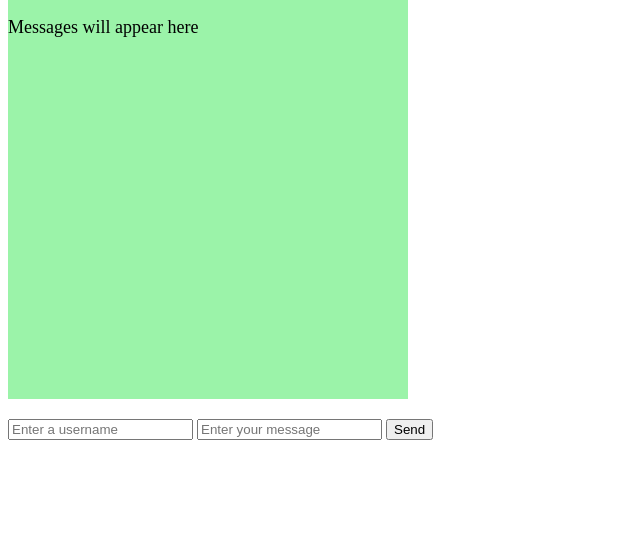
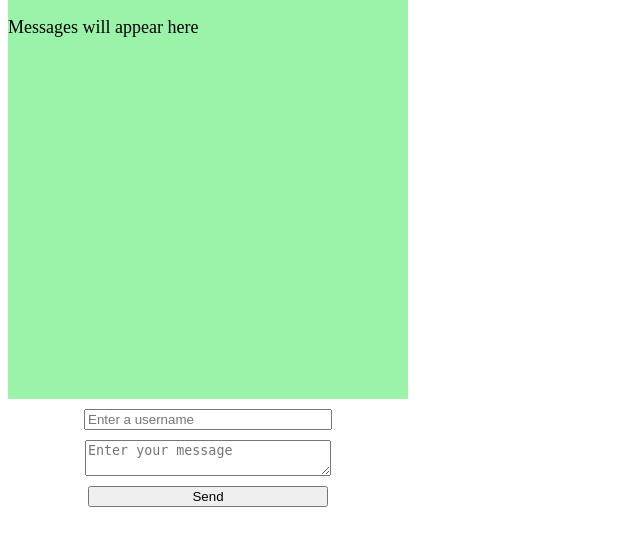
Before and after one commit to andrewdempsey2018/Chat-Flask-socketIO, a Flask app: page / in a window 1280 px wide. Shown: the part 81-627 px from the top of the page, without its empty margins (0-640 px from the left). Run offline with Flask 2, Linux system fonts and the light colour scheme; some libraries are stand-ins or nearby versions.

Commit message:
Update readme, improve UI layout

```diff
--- a/static/script.js
+++ b/static/script.js
@@ -1,20 +1,18 @@
-console.log("sanity check"); //make sure JS loaded
-
 //create a socket on the client
 let socket = io();
 
-let form = document.getElementById('form');
-let message = form.elements[1];
-let username = form.elements[0];
+let message = document.getElementById('messageField');
+let username = document.getElementById('username');
+let sendButton = document.getElementById('sendButton');
 
 let message_area = document.getElementById('message_area');
 
 //user clicks submit button, socket sends the message to the server
-form.addEventListener('submit', e => {
+sendButton.addEventListener('click', e => {
     e.preventDefault();
     console.log(message.value);
     socket.emit('message', username.value + ': ' + message.value);
-    // TODO need to reset message field and leave name field intact after submit
+    message.value = "";
 });
 
 socket.on('updateui', data => {
--- a/static/styles.css
+++ b/static/styles.css
@@ -1,11 +1,18 @@
+#main_container {
+    width: 400px;
+}
+
 #message_area {
     overflow-y: scroll;
     height: 400px;
-    width: 400px;;
     background-color: rgb(155, 243, 169);
     font-size: large;
 }
 
-#form_area {
-    margin-top: 20px;
+#username, #messageField, #sendButton {
+    display: block;
+    margin-left: auto;
+    margin-right: auto;
+    margin-top: 10px;
+    width: 60%;
 }
--- a/templates/index.html
+++ b/templates/index.html
@@ -19,18 +19,26 @@
 
     <h1>Chat</h1>
 
-    <div id="message_area"><p>Messages will appear here</p></div>
+    <div id="main_container">
 
-    <div id="form_area">
-        <form action="" method="post" id="form">
-            <input type="text" class="username" name="username" placeholder="Enter a username">
-            <input type="text" class="messageField" name="messageField" placeholder="Enter your message">
+        <div id="message_area">
+            <p>Messages will appear here</p>
+        </div>
+
+        <div>
+            <input type="text" id="username" name="username" placeholder="Enter a username">
+        </div>
+
+        <div>
+            <textarea type="text" id="messageField" name="messageField" placeholder="Enter your message"></textarea>
+        </div>
+
+        <div>
             <input type="submit" id="sendButton" value="Send">
-        </form>
+        </div>
+
+        <script type="text/javascript" src="{{url_for('static', filename='script.js')}}"></script>
     </div>
-
-    <script type="text/javascript" src="{{url_for('static', filename='script.js')}}"></script>
-
 </body>
 
 </html>
```
Also changed, not shown: readme.md, static/images/screenshot.png.
